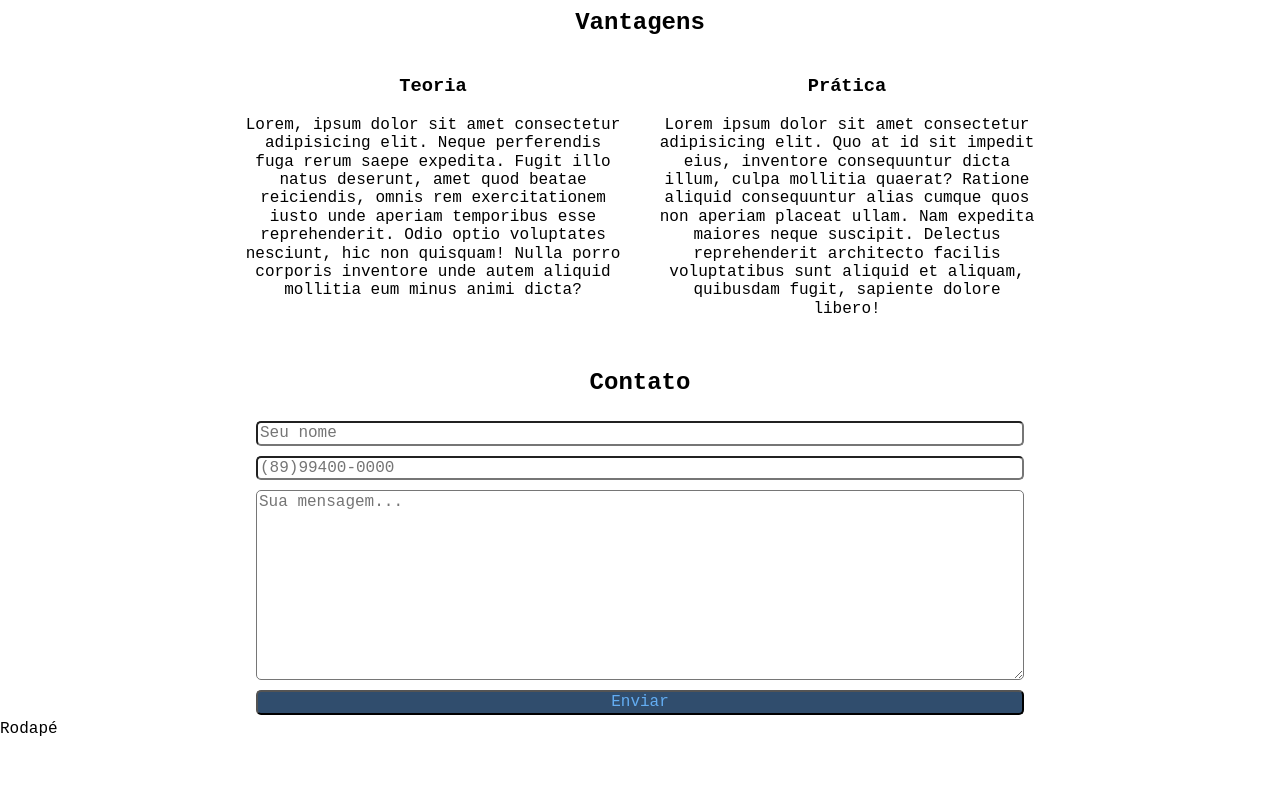
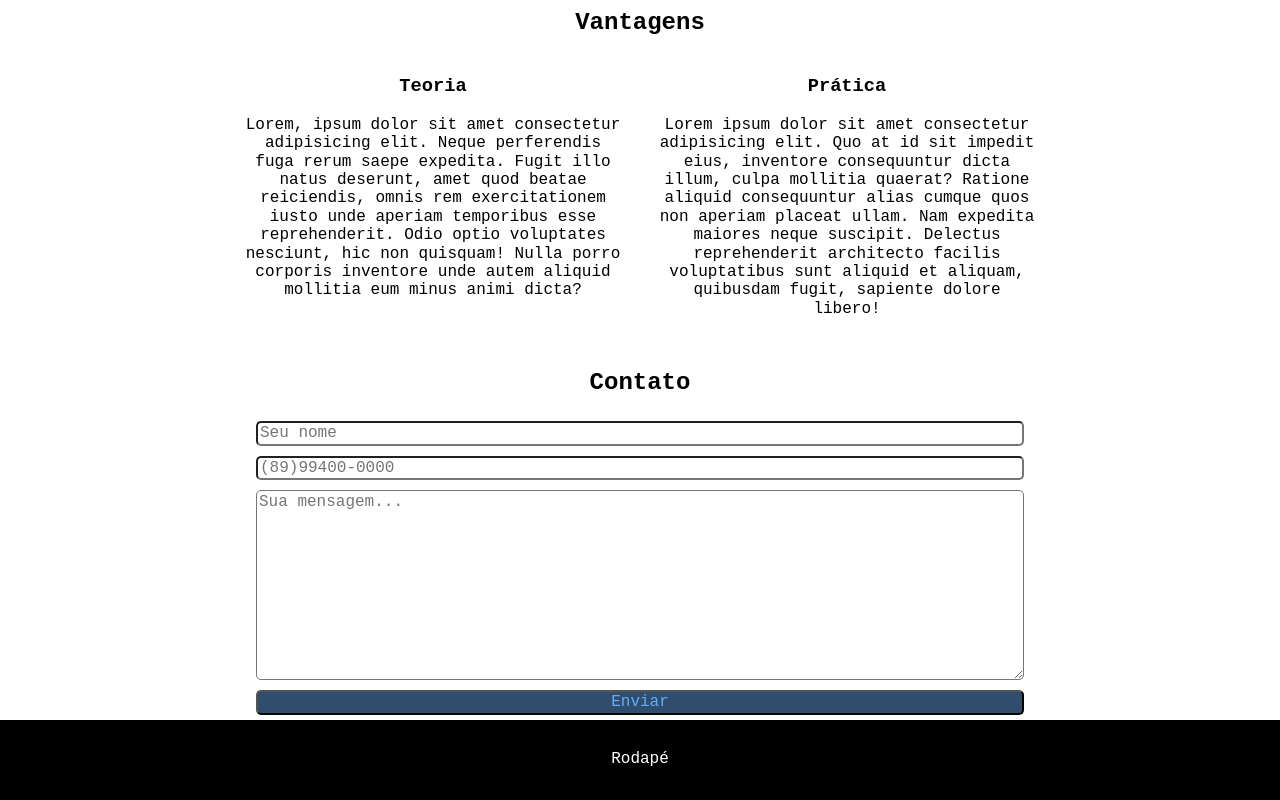
Before and after one commit to RCOliveira98/meus-cursos, a plain HTML site: page index.html in a window 1280 px wide. Shown: the part 1210-2010 px from the top of the page. Before the commit the page ends 1948 px from the top, so only its background shows below. Drawn offline with nearby package versions, Linux system fonts and the light colour scheme.

Commit message:
section footer finalizada

```diff
--- a/index.html
+++ b/index.html
@@ -63,7 +63,9 @@
         </section>
 
         <footer>
-            Rodapé
+            <div class="footer-info">
+                <span>Rodapé</span>
+            </div>
         </footer>
     </body>
 </html>
--- /dev/null
+++ b/style/footer.scss
@@ -0,0 +1,12 @@
+footer {
+    background-color: black;
+    min-height: 10vh;
+    display: flex;
+    align-items: center;
+    justify-content: center;
+
+    .footer-info {
+        color: white;
+        text-align: center;
+    }
+}
--- a/style/main.scss
+++ b/style/main.scss
@@ -3,4 +3,5 @@
 @import './hero.scss';
 @import './courses.scss';
 @import './advantages.scss';
-@import './forms.scss'
+@import './forms.scss';
+@import './footer.scss';
```
Also changed, not shown: style/main.css, 1 other file.
